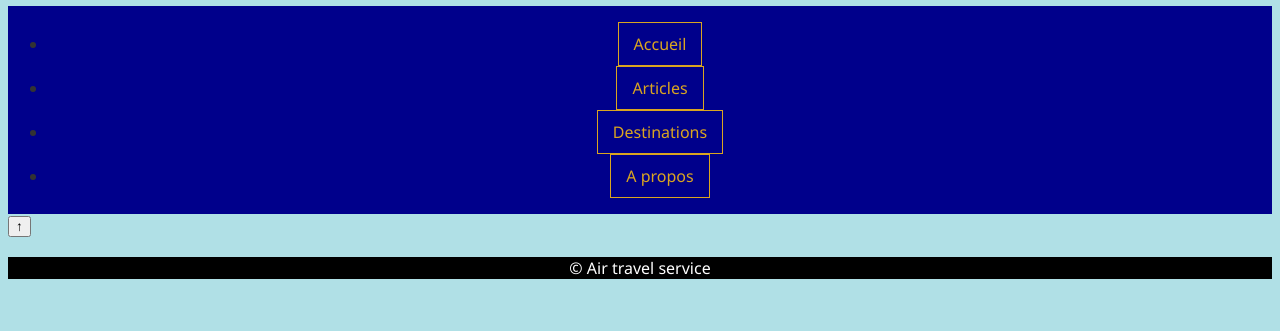
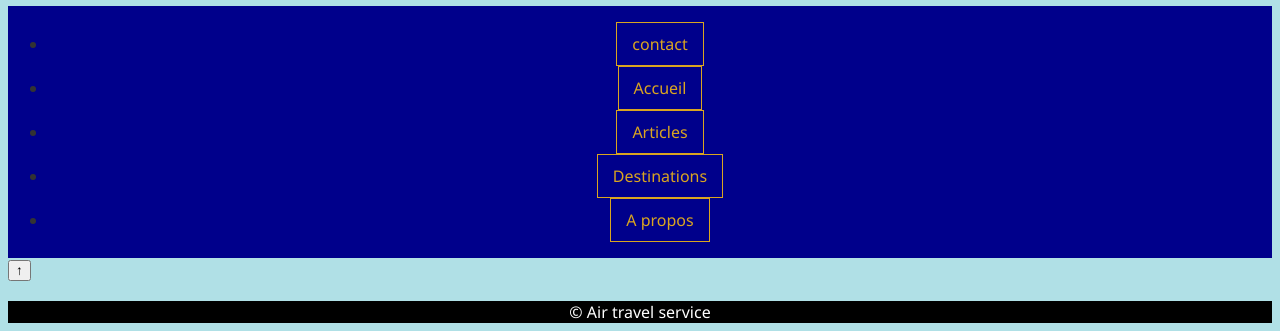
Before and after one commit to Bongenya/Bolekal3jr, a plain HTML site: page contact.HTML in a window 1280 px wide. Shown: the part 602-933 px from the top of the page. Before the commit the page ends 889 px from the top, so only its background shows below. Drawn offline with Linux system fonts and the light colour scheme.

Commit message:
Update contact.HTML

```diff
--- a/contact.HTML
+++ b/contact.HTML
@@ -33,6 +33,7 @@
   <h1>Pages simulaires</h1>
      <nav>
         <ul>
+	  <li><a href="contact.HTML">contact</a><br></li>
           <li><a href="index.html">Accueil</a><br></li>
         <li><a href="articles.html">Articles</a><br></li>
       <li><a href="destinations.html">Destinations</a><br></li>
```
